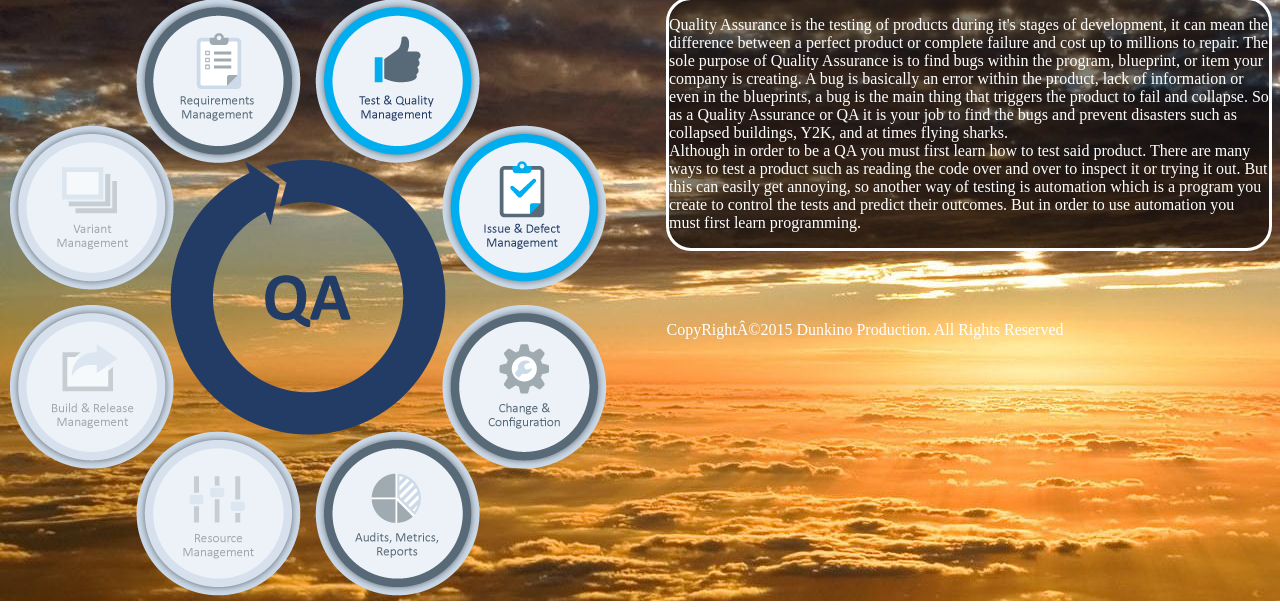
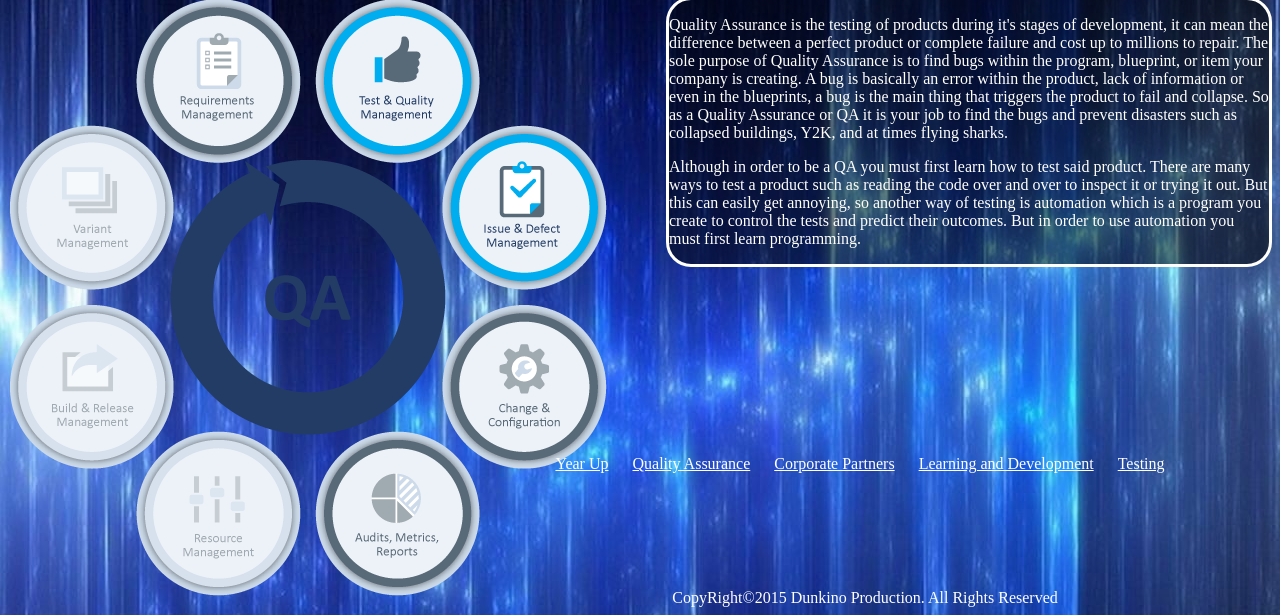
Before and after one commit to Marques30/QA-Project, a plain HTML site: page QA.html in a window 1280 px wide. Shown: the part 307-922 px from the top of the page. Drawn offline with Linux system fonts and the light colour scheme.

Commit message:
Final phases(still need to work on login page)

```diff
--- a/QA.html
+++ b/QA.html
@@ -2,7 +2,7 @@
 <html>
 
 <head>
-  <meta charset="uft-8">
+  <meta charset="UTF-8">
   <link type="text/css" rel="stylesheet" href="style.css">
   <script type="text/javascript" src="action.js"></script>
   <title>Quality Assurance</title>
@@ -36,12 +36,21 @@
 <img src="images/qa.png">
 </div>
   <div style="float:right; text-align:left; width:600px; background: rgba(0, 0, 0, 0.5); border: solid; border-radius: 25px;">
-    <p>Quality Assurance is the testing of products during it's stages of development, it can mean the difference between a perfect product or complete failure and cost up to millions to repair. The sole purpose of Quality Assurance is to find bugs within the program, blueprint, or item your company is creating. A bug is basically an error within the product, lack of information or even in the blueprints, a bug is the main thing that triggers the product to fail and collapse. So as a Quality Assurance or QA it is your job to find the bugs and prevent disasters such as collapsed buildings, Y2K, and at times flying sharks.<br>
-Although in order to be a QA you must first learn how to test said product. There are many ways to test a product such as reading the code over and over to inspect it or trying it out. But this can easily get annoying, so another way of testing is automation which is a program you create to control the tests and predict their outcomes. But in order to use automation you must first learn programming.</p>
+    <p> Quality Assurance is the testing of products during it's stages of development, it can mean the difference between a perfect product or complete failure and cost up to millions to repair. The sole purpose of Quality Assurance is to find bugs within the program, blueprint, or item your company is creating. A bug is basically an error within the product, lack of information or even in the blueprints, a bug is the main thing that triggers the product to fail and collapse. So as a Quality Assurance or QA it is your job to find the bugs and prevent disasters such as collapsed buildings, Y2K, and at times flying sharks.</p>
+<p> Although in order to be a QA you must first learn how to test said product. There are many ways to test a product such as reading the code over and over to inspect it or trying it out. But this can easily get annoying, so another way of testing is automation which is a program you create to control the tests and predict their outcomes. But in order to use automation you must first learn programming.</p>
   </div>
+   <br><br><br><br>
+<br><br><br><br><br><br><br><br>
+<br><br><br><br><br><br><br><br>
+<br><br><br><br>
+  <ul class="nav">
+   <li><a href="yu.html">Year Up</a></li>
+    <li><a href="qa.html">Quality Assurance</a></li>
+    <li><a href="cp.html">Corporate Partners</a></li>
+    <li><a href="li.html">Learning and Development</a></li>
+    <li><a href="testing.html">Testing</a></li>
+  </ul>
 </body>
-<br><br><br><br><br><br><br><br><br><br><br><br>
-<br><br><br><br>
-<br><br>
+<br><br><br><br><br>
 <footer> CopyRight©2015 Dunkino Production. All Rights Reserved</footer>
 </html>
--- a/action.js
+++ b/action.js
@@ -1,4 +1,4 @@
-function check(form) {
+function check(form,name,email) {
   if (form.pswrd.value == "Beta") {
     window.open('YU.html')
   } else {
--- a/style.css
+++ b/style.css
@@ -1,5 +1,5 @@
 body {
-  background: url('images/sgb.jpg');
+  background: url('images/gb.jpg');
   color: white;
 }
 
@@ -19,7 +19,7 @@ li {
 }
 
 a:hover {
-  color: green;
+  color: gold;
 }
 .gio {
 	text-align: center;
@@ -59,3 +59,9 @@ h1 {
 a {
 	color:white;
 }
+.nav {
+  background: none;
+  text-align: center;
+  color:white;
+  text-decoration: none;
+}
```
Also changed, not shown: CP.html (+9 -2 lines), LI.html (+11 -4 lines), Testing.html (+15 -6 lines), YU.html (+19 -9 lines), index.html (+1 -1 lines), images/gb.jpg (added).
